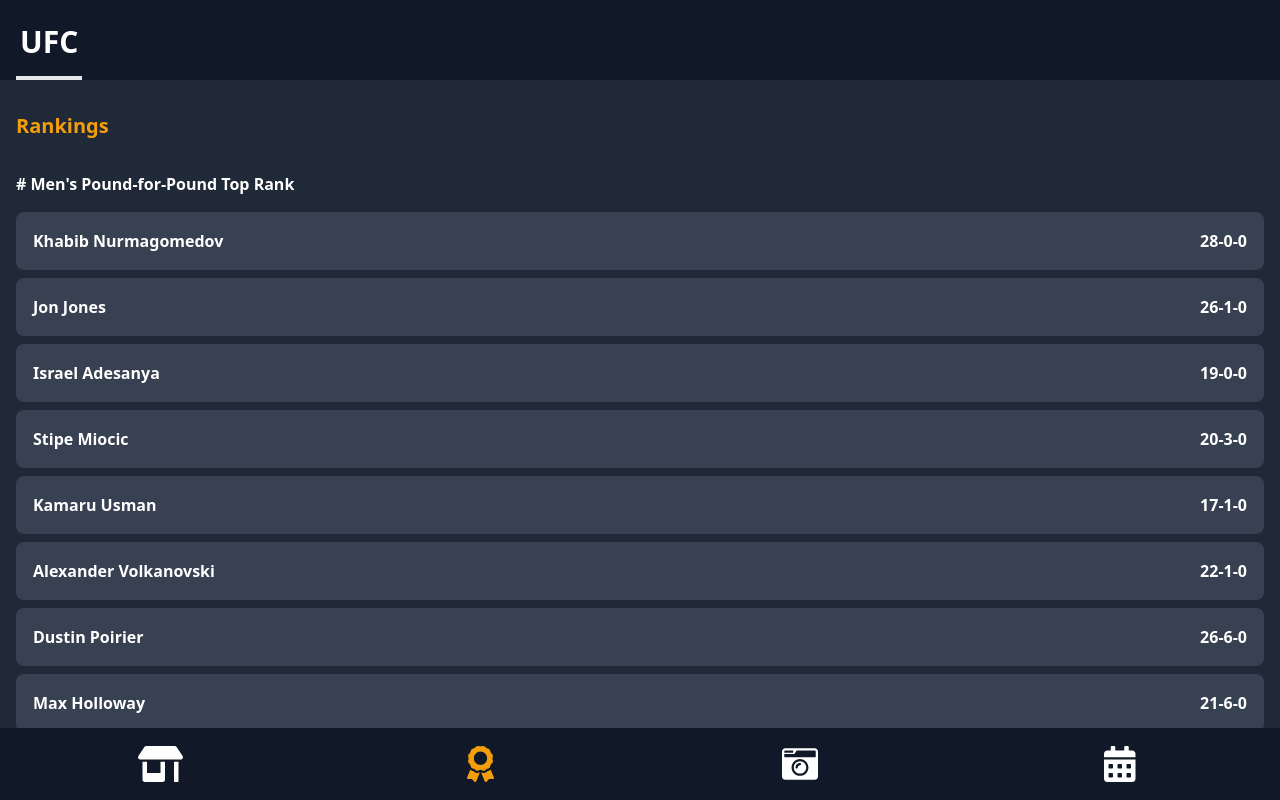
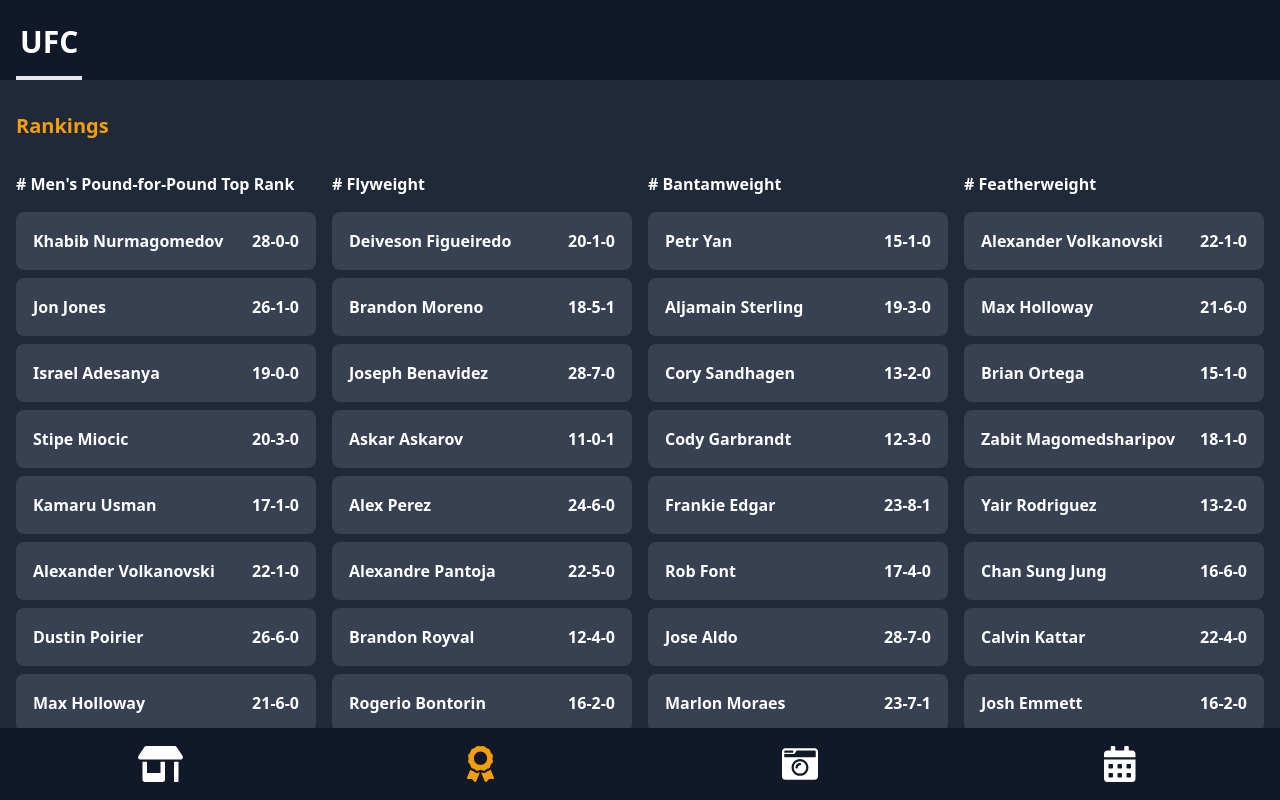
Before and after one commit to lastrafda/ufcfront, a React app: page /rankings in a window 1280 px wide. Shown: the top 800 px of the page. Built offline with nearby package versions, Linux system fonts and the light colour scheme; the HTML template or start-up script is replaced by a standard one.

Commit message:
style(Rankings): add responsive behavior

```diff
--- a/src/pages/Rankings.tsx
+++ b/src/pages/Rankings.tsx
@@ -14,7 +14,7 @@
   return (
     <main className="bg-gray-800 p-4 text-white font-bold">
       <h1 className="text-yellow-500 text-xl font-extrabold py-4">Rankings</h1>
-      <section className="grid">
+      <section className="grid sm:grid-cols-2 lg:grid-cols-3 xl:grid-cols-4 gap-4">
         {rankings.length &&
           rankings.map(({ fighters, division }, index) => (
             <RankingList key={index} fighters={fighters} name={division} />
```
